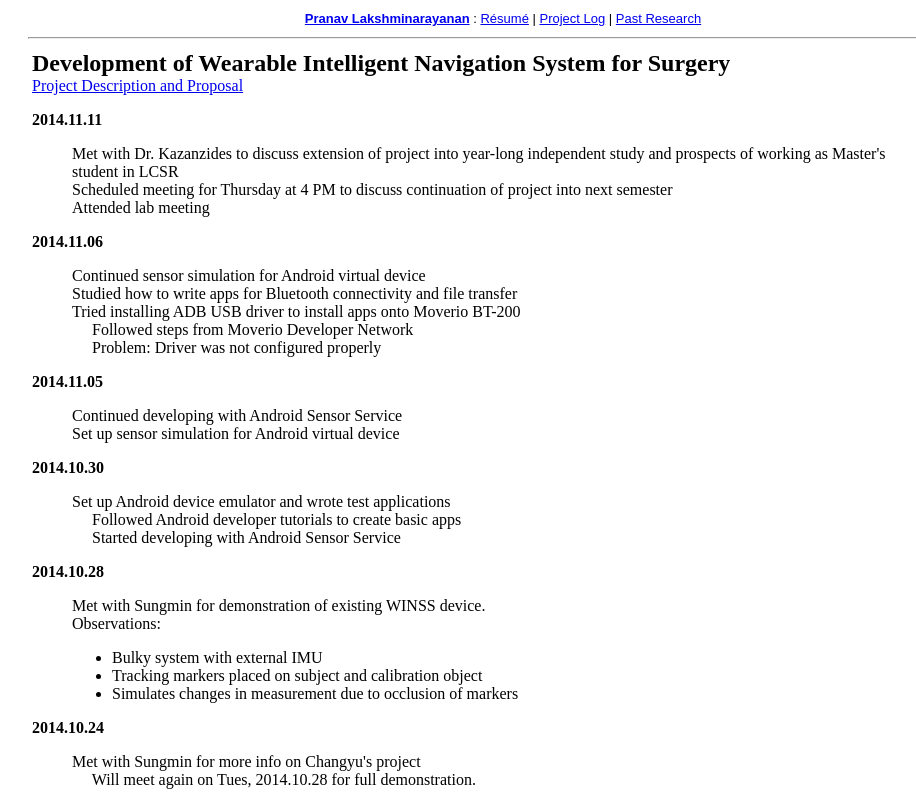
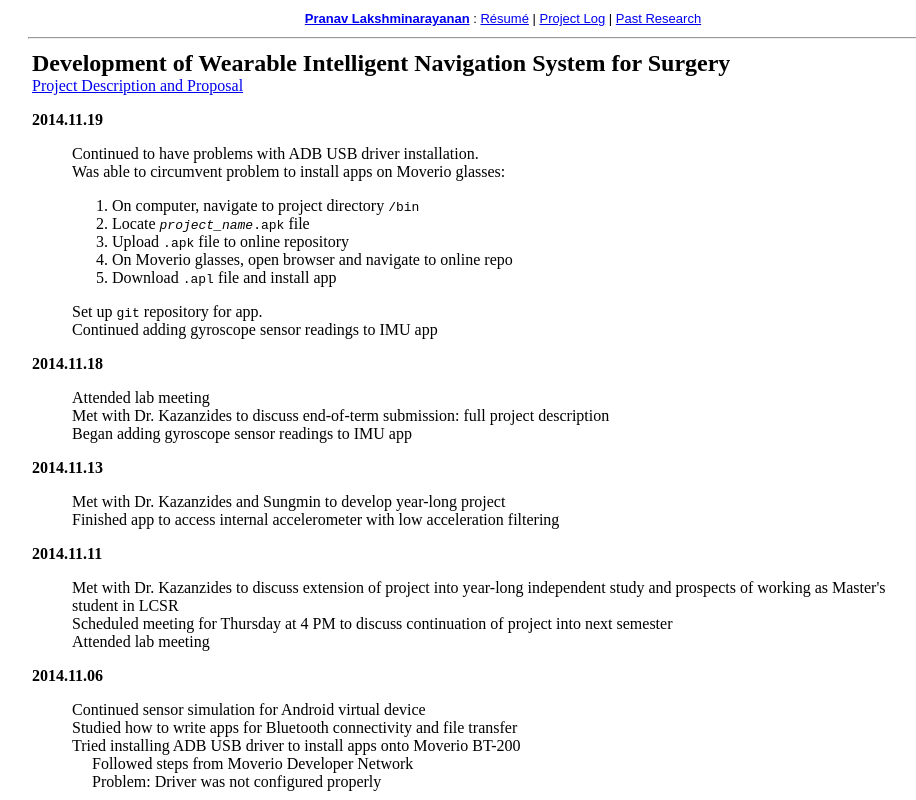
Before and after one commit to pranavl/pranavl.github.io, a plain HTML site: page log.html in a window 1280 px wide. Shown: the top 800 px of the page, without its empty margins (137-1053 px from the left). Drawn offline with Linux system fonts and the light colour scheme.

Commit message:
Log entry 2014.11.19

```diff
--- a/log.html
+++ b/log.html
@@ -19,6 +19,40 @@
 
 <font size="5"><b>Development of Wearable Intelligent Navigation System for Surgery</b></font>	<br/>
 <a href="/Files/WINSS_DesignProposal.pdf">Project Description and Proposal</a>					<br/><p>
+
+<!------------------------------------------------------------------------------------>
+
+<b>2014.11.19</b>
+<blockquote>
+	Continued to have problems with ADB USB driver installation.							<br/>
+	Was able to circumvent problem to install apps on Moverio glasses:						<br/>
+	<ol>
+		<li>On computer, navigate to project directory <code>/bin</code>	</li>
+		<li>Locate <code><i>project_name</i>.apk</code> file				</li>
+		<li>Upload <code>.apk</code> file to online repository				</li>
+		<li>On Moverio glasses, open browser and navigate to online repo	</li>
+		<li>Download <code>.apl</code> file and install app					</li>
+	</ol>
+	Set up <code>git</code> repository for app.												<br/>
+	Continued adding gyroscope sensor readings to IMU app									<br/>
+</blockquote>
+
+<!------------------------------------------------------------------------------------>
+
+<b>2014.11.18</b>
+<blockquote>
+	Attended lab meeting																	<br/>
+	Met with Dr. Kazanzides to discuss end-of-term submission: full project description		<br/>
+	Began adding gyroscope sensor readings to IMU app										<br/>
+</blockquote>
+
+<!------------------------------------------------------------------------------------>
+
+<b>2014.11.13</b>
+<blockquote>
+	Met with Dr. Kazanzides and Sungmin to develop year-long project						<br/>
+	Finished app to access internal accelerometer with low acceleration filtering			<br/>
+</blockquote>
 
 <!------------------------------------------------------------------------------------>
 
```
